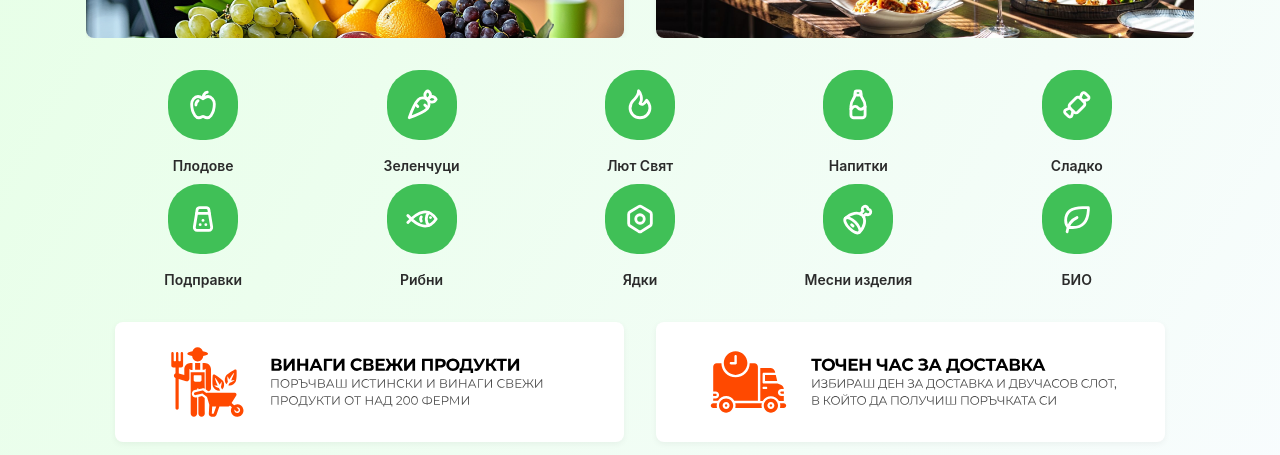
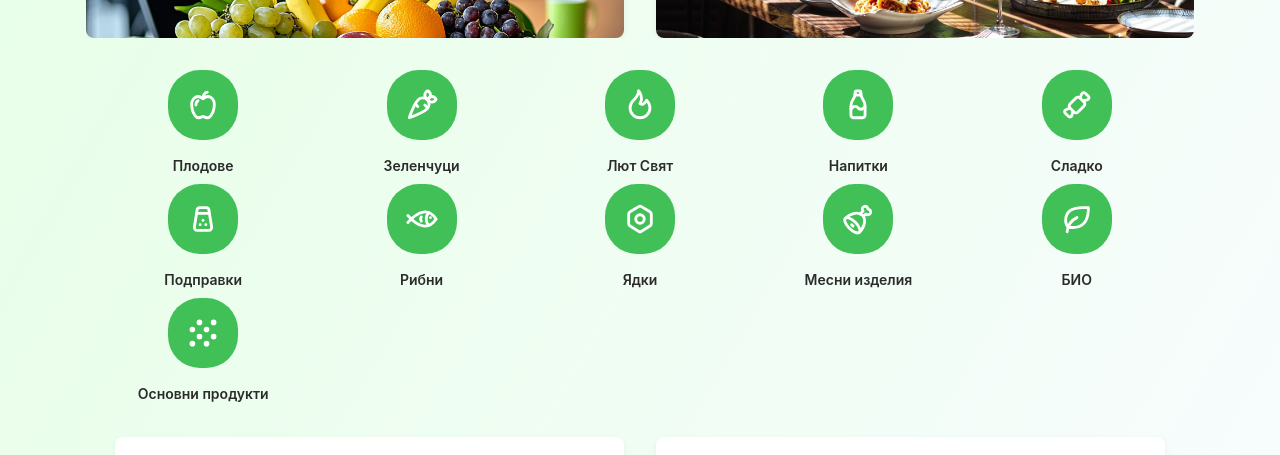
Before and after one commit to StefanRadev91/FruitShopStoreFrontend, a React (Vite) app: page / in a window 1280 px wide. Shown: the part 266-721 px from the top of the page. Built offline with nearby package versions, Linux system fonts and the light colour scheme; no server answers.

Commit message:
adding new category basic

```diff
--- a/src/App.jsx
+++ b/src/App.jsx
@@ -130,8 +130,6 @@ function App() {
         style={{
           minHeight: "100vh",
           background: "linear-gradient(120deg, #e6ffe6 0%, #f9fcff 100%)",
-          // display: "flex",
-          // flexDirection: "column",
           maxWidth: "100vw",
           overflowX: "hidden",
         }}
@@ -151,6 +149,7 @@ function App() {
             <Route path="/nuts" element={<CategoryPage category="Ядки" onAddToCart={handleAddToCart} />} />
             <Route path="/salty" element={<CategoryPage category="Месни изделия" onAddToCart={handleAddToCart} />} />
             <Route path="/bio" element={<CategoryPage category="БИО" onAddToCart={handleAddToCart} />} />
++           <Route path="/basic" element={<CategoryPage category="Основни продукти" onAddToCart={handleAddToCart} />} />
             <Route path="/about" element={<AboutPage />} />
             <Route path="/product/:slug" element={<ProductPage onAddToCart={handleAddToCart} />} />
             <Route path="/search" element={<SearchResultsPage onAddToCart={handleAddToCart} />} />
--- a/src/components/CategoryIconsSlider.jsx
+++ b/src/components/CategoryIconsSlider.jsx
@@ -11,32 +11,36 @@ import {
   IconNut,
   IconMeat,
   IconLeaf,
+  IconGrain,
 } from "@tabler/icons-react";
 
 const categories = [
-  { icon: IconApple, label: "Плодове", link: "/fruits" },
-  { icon: IconCarrot, label: "Зеленчуци", link: "/vegetables" },
-  { icon: IconFlame, label: "Лют Свят", link: "/dairy" },
-  { icon: IconBottle, label: "Напитки", link: "/drinks" },
-  { icon: IconCandy, label: "Сладко", link: "/sweet" },
-  { icon: IconSalt, label: "Подправки", link: "/spices" },
-  { icon: IconFish, label: "Рибни", link: "/fish" },
-  { icon: IconNut, label: "Ядки", link: "/nuts" },
-  { icon: IconMeat, label: "Месни изделия", link: "/salty" },
-  { icon: IconLeaf, label: "БИО", link: "/bio" },
+  { icon: IconApple,  label: "Плодове",           link: "/fruits" },
+  { icon: IconCarrot, label: "Зеленчуци",         link: "/vegetables" },
+  { icon: IconFlame,  label: "Лют Свят",          link: "/dairy" },
+  { icon: IconBottle,label: "Напитки",           link: "/drinks" },
+  { icon: IconCandy, label: "Сладко",            link: "/sweet" },
+  { icon: IconSalt,  label: "Подправки",         link: "/spices" },
+  { icon: IconFish,  label: "Рибни",             link: "/fish" },
+  { icon: IconNut,   label: "Ядки",              link: "/nuts" },
+  { icon: IconMeat,  label: "Месни изделия",     link: "/salty" },
+  { icon: IconLeaf,  label: "БИО",               link: "/bio" },
+  { icon: IconGrain, label: "Основни продукти",  link: "/basic" },
 ];
 
 export function CategoryIconsSlider() {
+  const scrollToTop = () => window.scrollTo({ top: 0, behavior: 'smooth' });
+
   return (
     <Box my="xl" px="sm">
-      <SimpleGrid
-        cols={{ base: 2, xs: 5, sm: 5, md: 5, lg: 5, xl: 5}}
-        spacing={8}
-      >
-        {categories.map((cat, i) => (
+      <SimpleGrid cols={{ base: 2, xs: 5, sm: 5, md: 5, lg: 5, xl: 5 }} spacing={8}>
+        {categories.map((cat, i) => {
+          const IconComponent = cat.icon;
+          return (
             <Link
               to={cat.link}
               key={i}
+              onClick={scrollToTop}
               style={{
                 textAlign: "center",
                 textDecoration: "none",
@@ -45,14 +49,15 @@ export function CategoryIconsSlider() {
             >
               <Stack align="center" spacing={6}>
                 <ThemeIcon variant="filled" radius="xl" size={70} color="green">
-                <cat.icon size={34} color="white" />
+                  <IconComponent size={34} color="white" />
                 </ThemeIcon>
                 <Text size="sm" fw={600} style={{ color: "#2b2b2b" }}>
                   {cat.label}
                 </Text>
               </Stack>
             </Link>
-        ))}
+          );
+        })}
       </SimpleGrid>
     </Box>
   );
--- a/src/components/Drawer.jsx
+++ b/src/components/Drawer.jsx
@@ -1,3 +1,4 @@
+// src/components/CategoryDrawer.jsx
 import { Drawer, Box, Stack } from "@mantine/core";
 import { useNavigate } from "react-router-dom";
 import {
@@ -7,7 +8,7 @@ import {
   FaLeaf,
   FaCandyCane,
   FaGlassWhiskey,
-  FaAppleAlt
+  FaAppleAlt,
 } from "react-icons/fa";
 import {
   GiSaltShaker,
@@ -15,18 +16,20 @@ import {
   GiMeat,
   GiChiliPepper
 } from "react-icons/gi";
+import { FaBowlRice } from "react-icons/fa6";
 
 const categories = [
-  { label: "Плодове", path: "/fruits", icon: <FaAppleAlt size={22} /> },
-  { label: "Зеленчуци", path: "/vegetables", icon: <FaCarrot size={22} /> },
-  { label: "Лют Свят", path: "/dairy", icon: <GiChiliPepper size={22} /> },
-  { label: "Напитки", path: "/drinks", icon: <FaGlassWhiskey size={22} /> },
-  { label: "Сладко", path: "/sweet", icon: <FaCandyCane size={22} /> },
-  { label: "Подправки", path: "/spices", icon: <GiSaltShaker size={22} /> },
-  { label: "Рибни", path: "/fish", icon: <FaFish size={22} /> },
-  { label: "Ядки", path: "/nuts", icon: <GiPeanut size={22} /> },
-  { label: "Месни изделия", path: "/salty", icon: <GiMeat size={22} /> },
-  { label: "БИО", path: "/bio", icon: <FaLeaf size={22} /> },
+  { label: "Плодове",          path: "/fruits",     icon: <FaAppleAlt size={22} /> },
+  { label: "Зеленчуци",        path: "/vegetables", icon: <FaCarrot size={22} /> },
+  { label: "Лют Свят",         path: "/dairy",      icon: <GiChiliPepper size={22} /> },
+  { label: "Напитки",          path: "/drinks",     icon: <FaGlassWhiskey size={22} /> },
+  { label: "Сладко",           path: "/sweet",      icon: <FaCandyCane size={22} /> },
+  { label: "Подправки",        path: "/spices",     icon: <GiSaltShaker size={22} /> },
+  { label: "Рибни",            path: "/fish",       icon: <FaFish size={22} /> },
+  { label: "Ядки",             path: "/nuts",       icon: <GiPeanut size={22} /> },
+  { label: "Месни изделия",    path: "/salty",      icon: <GiMeat size={22} /> },
+  { label: "БИО",              path: "/bio",        icon: <FaLeaf size={22} /> },
+  { label: "Основни продукти", path: "/basic",      icon: <FaBowlRice  size={22} /> }
 ];
 
 export function CategoryDrawer({ opened, onClose }) {
@@ -42,11 +45,9 @@ export function CategoryDrawer({ opened, onClose }) {
       withinPortal={false}
       lockScroll
       overlayProps={{ opacity: 0.1 }}
-      styles={{
-        title: { fontSize: 22, fontWeight: 600 },
-      }}
+      styles={{ title: { fontSize: 22, fontWeight: 600 } }}
     >
-      <Stack gap={10}>
+      <Stack spacing={10}>
         {categories.map((cat) => (
           <Box
             key={cat.label}
--- a/src/pages/CategoryPage.jsx
+++ b/src/pages/CategoryPage.jsx
@@ -1,3 +1,4 @@
+// src/pages/CategoryPage.jsx
 import { useEffect, useState } from "react";
 import { Title, SimpleGrid, Loader } from "@mantine/core";
 import { ProductCard } from "../components/ProductCard";
@@ -7,6 +8,9 @@ export function CategoryPage({ category, onAddToCart }) {
   const [loading, setLoading] = useState(true);
 
   useEffect(() => {
+    // при всяка смяна на категория – скрол към най-горе
+    window.scrollTo({ top: 0, behavior: "smooth" });
+
     const cacheKey = `category_${category}`;
     const cached = sessionStorage.getItem(cacheKey);
 
@@ -64,7 +68,7 @@ export function CategoryPage({ category, onAddToCart }) {
             name={p.name}
             slug={p.slug}
             price={p.price}
-            promo_price={p.promo_price}               // подаваме промо-полето
+            promo_price={p.promo_price}
             description={p.product_description}
             image={p.image}
             category={p.category}
--- a/src/pages/HomePage.jsx
+++ b/src/pages/HomePage.jsx
@@ -1,3 +1,4 @@
+// src/pages/HomePage.jsx
 import { useEffect, useState } from "react";
 import { Box } from "@mantine/core";
 import { ProductSlider } from "../components/ProductSlider";
@@ -69,14 +70,15 @@ export function HomePage({ onAddToCart }) {
     const categoryNames = [
       "Плодове",
       "Зеленчуци",
-      "Лют Свят",
+      "Лют свят",           // <-- малко "свят", съвпада с App.jsx
       "Напитки",
       "Сладко",
       "Подправки",
       "Рибни",
       "Ядки",
       "Месни изделия",
-      "БИО"
+      "БИО",
+      "Основни продукти",   // <-- добавено
     ];
 
     for (const name of categoryNames) {
@@ -90,11 +92,9 @@ export function HomePage({ onAddToCart }) {
           )}&pagination[limit]=200`
         );
         const data = await res.json();
-
         const sorted = (data.data || []).sort((a, b) =>
           a.name.localeCompare(b.name, "bg", { sensitivity: "base" })
         );
-
         sessionStorage.setItem(cacheKey, JSON.stringify(sorted));
       } catch (err) {
         console.warn("❗ Пропусната категория при кеширане:", name);
```
Lines whose indentation alone changed are shown as unchanged.
